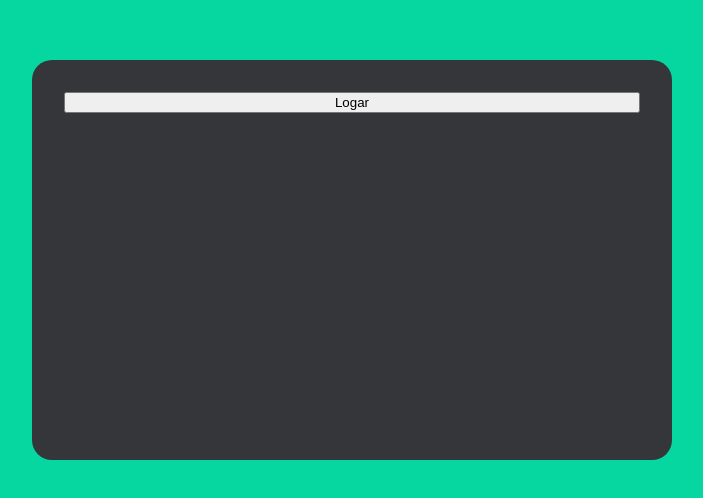
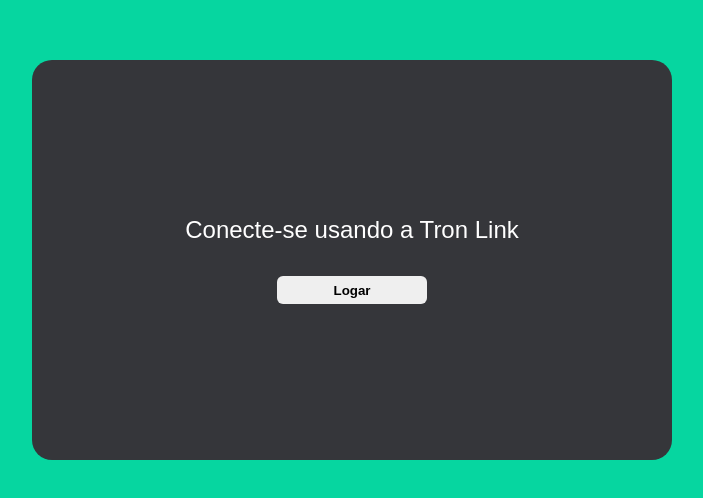
Before and after one commit to joaopedroalb/tron-chat-frontend, a Next.js app: page / in a window 1280 px wide. Shown: the part 140-638 px from the top of the page, without its empty margins (288-991 px from the left). Built offline with nearby package versions, Linux system fonts and the light colour scheme; a web font is replaced by a local one.

Commit message:
Add style in login component

```diff
--- a/src/components/LoginWallet/index.tsx
+++ b/src/components/LoginWallet/index.tsx
@@ -8,8 +8,17 @@
 export default function LoginWallet(props:LoginWalletProps) {
   return (
     <Box>
+      <label>Conecte-se usando a Tron Link</label>
       <button onClick={props.handleClick}>Logar</button>
-      {props.loaded&&<p>Por favor verifique se esta com a extensão do tron link</p>}
+      {props.loaded&&
+        (
+          <p>
+            Por favor verifique se esta logado com a extensão do
+            <a href='https://chrome.google.com/webstore/detail/tronlink/ibnejdfjmmkpcnlpebklmnkoeoihofec'>
+              <strong> Tron Link</strong>
+            </a>
+          </p>
+        )}
     </Box>
   )
 }
--- a/src/components/LoginWallet/style.ts
+++ b/src/components/LoginWallet/style.ts
@@ -10,5 +10,28 @@
 
     display: flex;
     flex-direction: column;
+    align-items: center;
+    justify-content: center;
+    gap: 2rem;
+
+    label{
+        font-size: 1.5rem;
+        font-weight: 500;
+    }
+
+    button{
+        width: 150px;
+        padding: .4rem;
+        font-weight: 600;
+        border: none;
+        border-radius: 6px;
+        cursor: pointer;
+
+        transition: 400ms;
+
+        &:hover{
+            transform: scale(1.05);
+        }
+    }
 
 `
```
